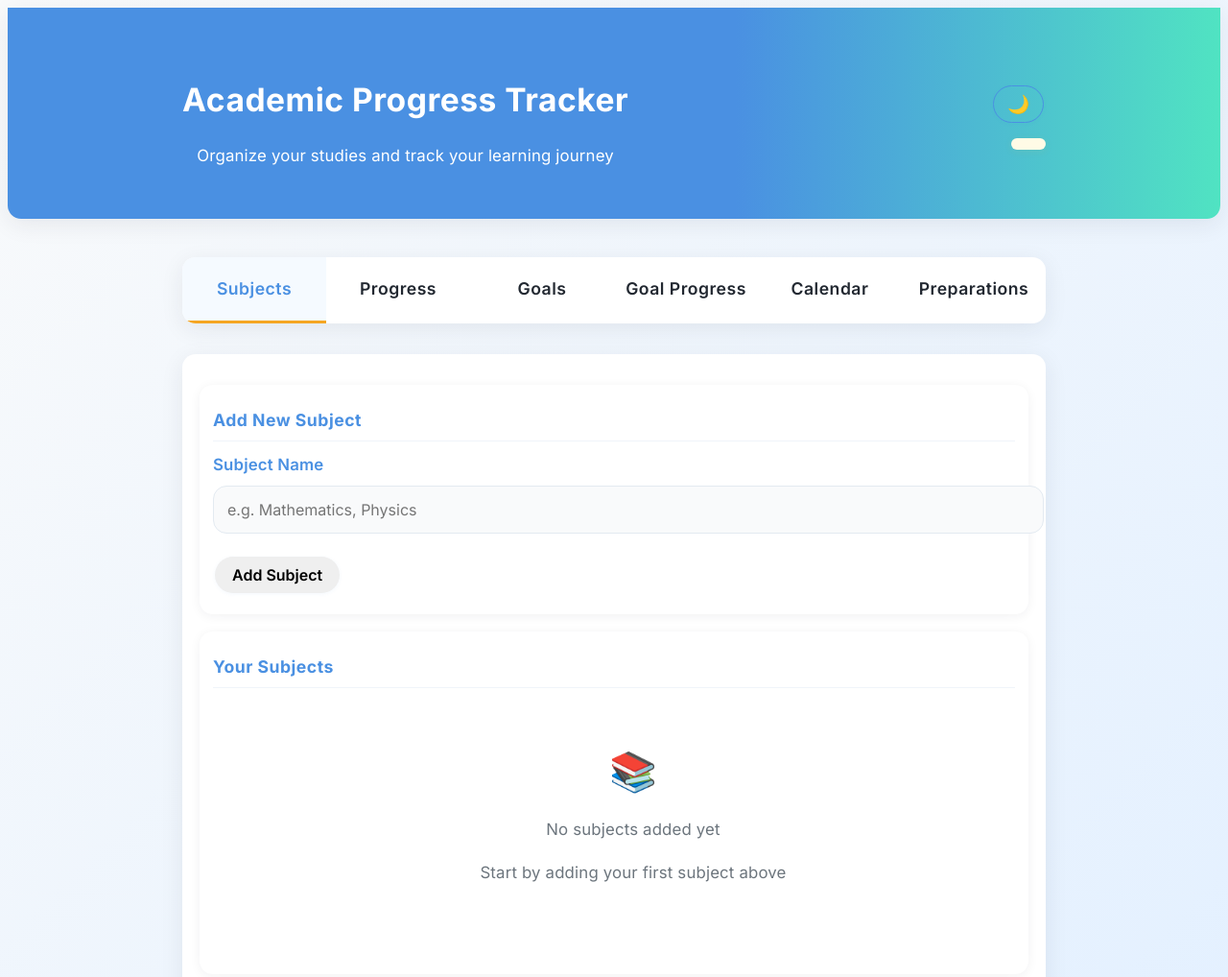
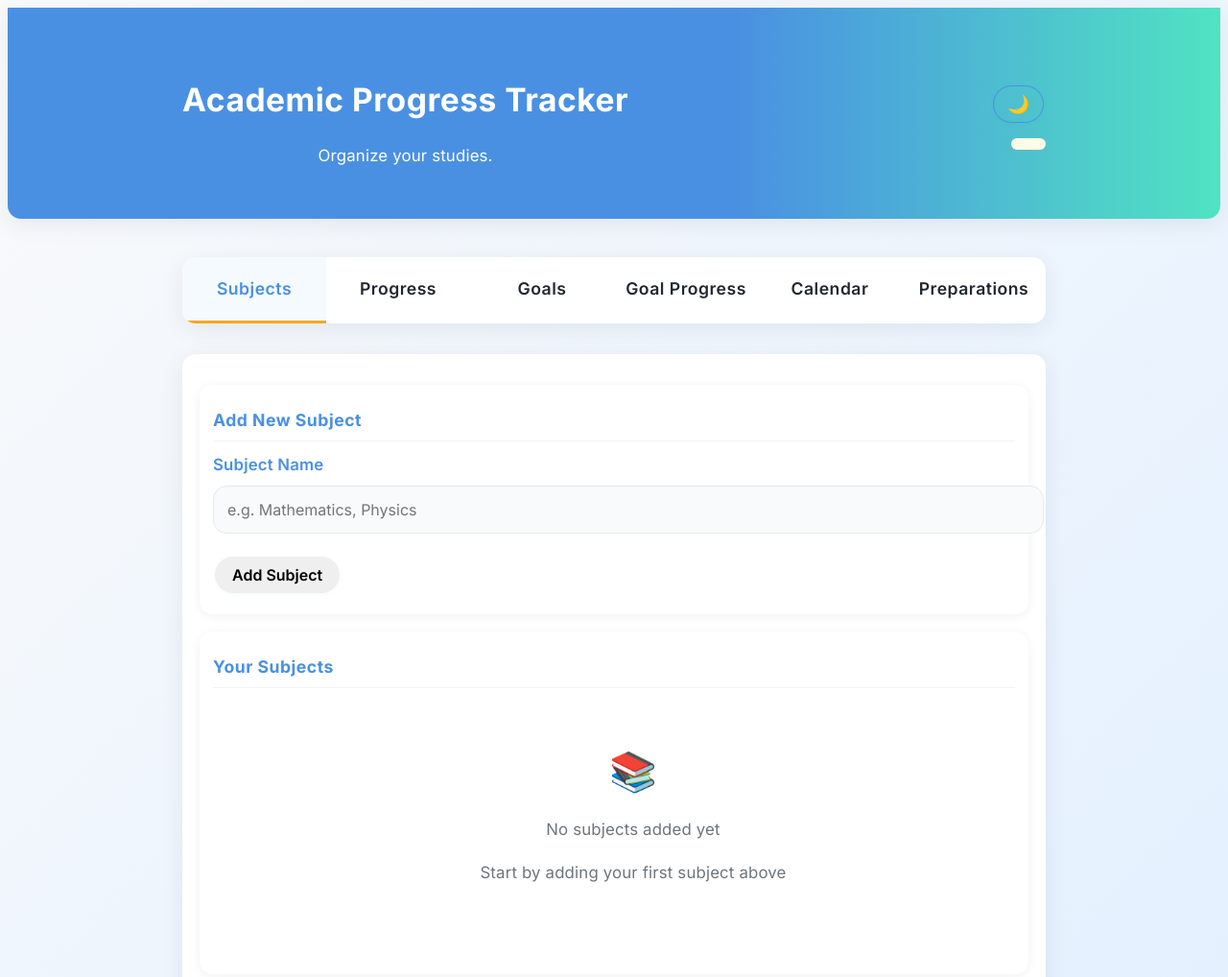
Before and after one commit to yesanovice/acachad, a plain HTML site: page index.htm in a window 1280 px wide. Shown: the top 1018 px of the page at 96% size. Drawn offline with Linux system fonts and the light colour scheme.

Commit message:
Update index.htm

```diff
--- a/index.htm
+++ b/index.htm
@@ -19,7 +19,7 @@
             <div style="display: flex; justify-content: space-between; align-items: center;">
                 <div>
                     <h1>Academic Progress Tracker</h1>
-                    <p>Organize your studies and track your learning journey</p>
+                    <p>Organize your studies.</p>
                 </div>
                 <div style="display: flex; flex-direction: column; align-items: flex-end; gap: 10px;">
                     <button id="theme-toggle" class="btn btn-outline btn-sm" title="Toggle Theme">🌙</button>
```
